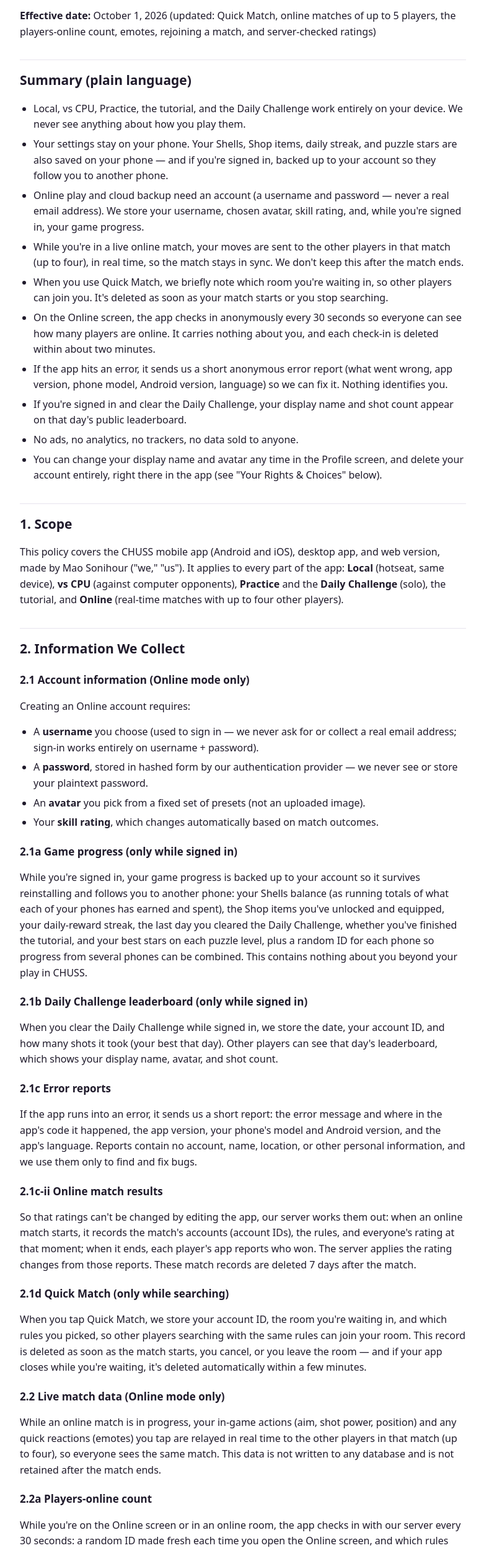
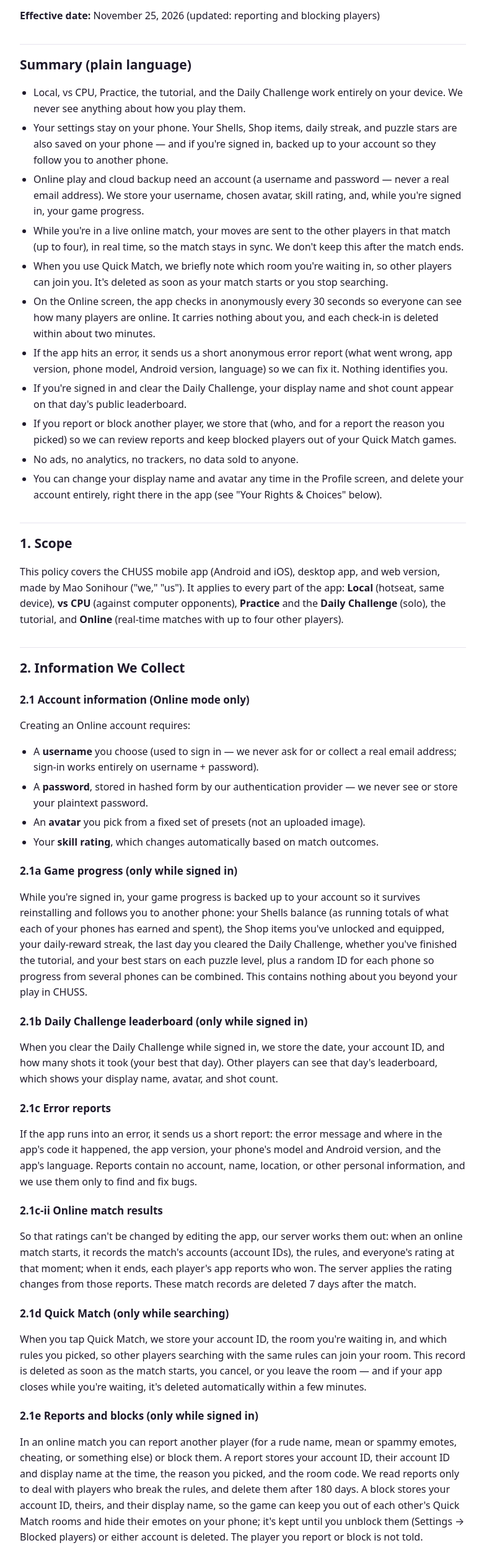
Before and after one commit to maosonihour515/chuss-privacy, a plain HTML site: page index.html in a window 1280 px wide. Shown: the part 83-2580 px from the top of the page at 62% size, without its empty margins (248-1029 px from the left). Drawn offline with Linux system fonts and the light colour scheme.

Commit message:
Privacy policy: reporting and blocking players
Co-Authored-By: Claude Opus 5.5 <noreply@anthropic.com>

```diff
--- a/index.html
+++ b/index.html
@@ -27,7 +27,7 @@
 <body>
 <main>
 <h1>CHUSS Privacy Policy</h1>
-<p><strong>Effective date:</strong> October 1, 2026 (updated: Quick Match, online matches of up to 5 players, the players-online count, emotes, rejoining a match, and server-checked ratings)</p>
+<p><strong>Effective date:</strong> November 25, 2026 (updated: reporting and blocking players)</p>
 <h2>Summary (plain language)</h2>
 <ul>
 <li>Local, vs CPU, Practice, the tutorial, and the Daily Challenge work entirely on your device. We never see anything about how you play them.</li>
@@ -38,6 +38,7 @@
 <li>On the Online screen, the app checks in anonymously every 30 seconds so everyone can see how many players are online. It carries nothing about you, and each check-in is deleted within about two minutes.</li>
 <li>If the app hits an error, it sends us a short anonymous error report (what went wrong, app version, phone model, Android version, language) so we can fix it. Nothing identifies you.</li>
 <li>If you're signed in and clear the Daily Challenge, your display name and shot count appear on that day's public leaderboard.</li>
+<li>If you report or block another player, we store that (who, and for a report the reason you picked) so we can review reports and keep blocked players out of your Quick Match games.</li>
 <li>No ads, no analytics, no trackers, no data sold to anyone.</li>
 <li>You can change your display name and avatar any time in the Profile screen, and delete your account entirely, right there in the app (see "Your Rights &amp; Choices" below).</li>
 </ul>
@@ -62,6 +63,8 @@
 <p>So that ratings can't be changed by editing the app, our server works them out: when an online match starts, it records the match's accounts (account IDs), the rules, and everyone's rating at that moment; when it ends, each player's app reports who won. The server applies the rating changes from those reports. These match records are deleted 7 days after the match.</p>
 <h3>2.1d Quick Match (only while searching)</h3>
 <p>When you tap Quick Match, we store your account ID, the room you're waiting in, and which rules you picked, so other players searching with the same rules can join your room. This record is deleted as soon as the match starts, you cancel, or you leave the room — and if your app closes while you're waiting, it's deleted automatically within a few minutes.</p>
+<h3>2.1e Reports and blocks (only while signed in)</h3>
+<p>In an online match you can report another player (for a rude name, mean or spammy emotes, cheating, or something else) or block them. A report stores your account ID, their account ID and display name at the time, the reason you picked, and the room code. We read reports only to deal with players who break the rules, and delete them after 180 days. A block stores your account ID, theirs, and their display name, so the game can keep you out of each other's Quick Match rooms and hide their emotes on your phone; it's kept until you unblock them (Settings → Blocked players) or either account is deleted. The player you report or block is not told.</p>
 <h3>2.2 Live match data (Online mode only)</h3>
 <p>While an online match is in progress, your in-game actions (aim, shot power, position) and any quick reactions (emotes) you tap are relayed in real time to the other players in that match (up to four), so everyone sees the same match. This data is not written to any database and is not retained after the match ends.</p>
 <h3>2.2a Players-online count</h3>
@@ -81,6 +84,7 @@
 <li>Find and fix bugs, using anonymous error reports.</li>
 <li>Match you with other players (Quick Match or a room code), show how many players are online, and keep a live online match in sync.</li>
 <li>Calculate rating changes after an online match, on our server, from the players' reports.</li>
+<li>Review reports about players, and keep players you've blocked out of your Quick Match games.</li>
 </ul>
 <p>We do not use your information for advertising, and we do not sell or rent it to anyone.</p>
 <h2>4. Who We Share It With</h2>
@@ -97,6 +101,7 @@
 <li>Live match data is never persisted — it exists only while you're online. Players-online check-ins are deleted within about two minutes.</li>
 <li>Quick Match records are deleted when your match starts or you stop searching, and within a few minutes at most.</li>
 <li>Online match records (accounts, rules, ratings at the start, and the reported result) are deleted 7 days after the match.</li>
+<li>Reports about players are deleted after 180 days. Blocks are kept until you unblock, or either account is deleted.</li>
 <li>If you delete your account (see below), your account data is permanently removed.</li>
 </ul>
 <h2>6. Your Rights &amp; Choices</h2>
```
